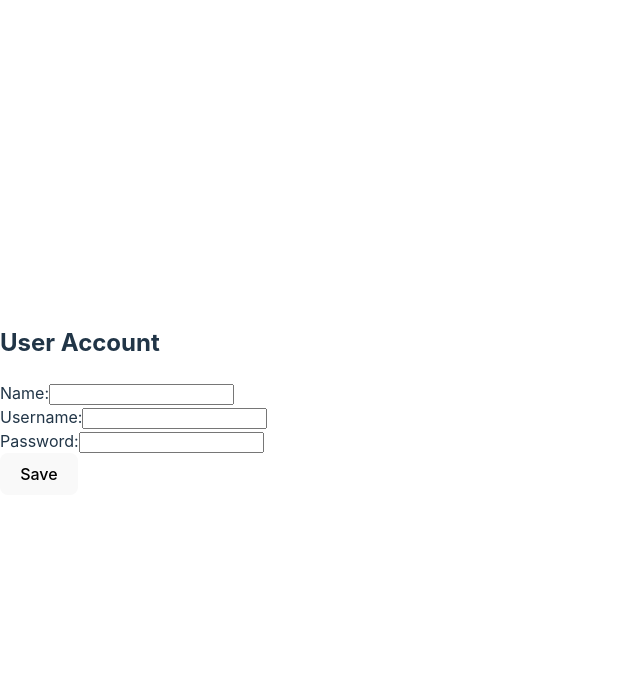
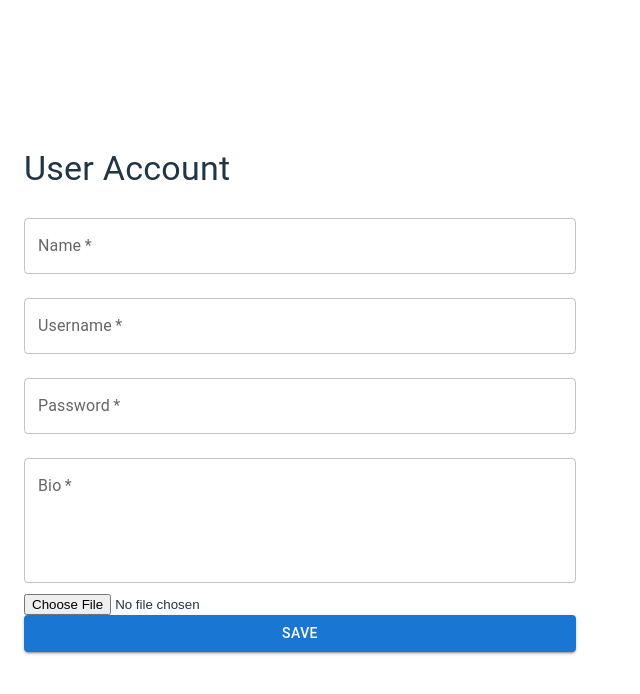
Before and after one commit to Event-Manager-Alx-webstack-project/frontend, a React (Vite) app in the folder EventManager/: page / in a window 1280 px wide. Shown: the top 694 px of the page, without its empty margins (0-640 px from the left). Built offline with nearby package versions, Linux system fonts and the light colour scheme.

Commit message:
changes to UserAccount and Accounts file

```diff
--- a/EventManager/src/Account.jsx
+++ b/EventManager/src/Account.jsx
@@ -1,26 +1,89 @@
-import React from 'react';
+import React, { useState } from 'react';
+import { Avatar, Typography, Container, Box, Grid, Button } from '@mui/material';
 
 const Account = ({ userData }) => {
-  return (
-    <div className="account">
-      <h2>Account Section</h2>
-      <div style={{ display: 'flex', justifyContent: 'space-between' }}>
-        <div>
-          <img
-            src={userData.profilePicture}
-            alt="Profile"
-            style={{ width: '100px', height: '100px', borderRadius: '50%' }}
+    // Log userData to confirm it's being received
+    console.log('Received userData in Account:', userData);
+
+    // Check if userData is null or undefined
+    if (!userData) {
+      return <Typography variant="h6">No user data available.</Typography>;
+    }
+    const [profilePicture, setProfilePicture] = useState(userData.profilePicture || null); // Initialize with userData.profilePicture
+
+/**const Account = ({ userData }) => {
+    const [profilePicture, setProfilePicture] = useState(userData.profilePicture);*/
+
+    const handleProfilePictureChange = (event) => {
+      const file = event.target.files[0];
+      if (file) {
+        setProfilePicture(URL.createObjectURL(file));
+      }
+    };
+
+// Define categories
+const categories = [
+    'Religious',
+    'Social',
+    'Festivals',
+    'Parties',
+    'Online Webinars',
+    'Educational'
+  ];
+
+return (
+    <Container maxWidth="sm">
+      <Typography variant="h4" gutterBottom>Account Section</Typography>
+      <Box display="flex" justifyContent="space-between" alignItems="center">
+        <Box>
+          <label htmlFor="profile-picture-upload">
+            <Avatar
+              src={profilePicture}
+              alt="Profile"
+              sx={{ width: 100, height: 100, cursor: 'pointer' }}
+            />
+          </label>
+          <input
+            id="profile-picture-upload"
+            type="file"
+            accept="image/*"
+            style={{ display: 'none' }} // Hide the default file input
+            onChange={handleProfilePictureChange}
           />
-          <h3>{userData.name}</h3>
-          <p>{userData.bio}</p>
-        </div>
-        <div style={{ textAlign: 'right' }}>
-          <h4>{userData.username}</h4>
-          <p>Following: {userData.followingCount}</p>
-          <p>Followers: {userData.followerCount}</p>
-        </div>
-      </div>
-      </div>
+          <Typography variant="h5" noWrap>{userData.name}</Typography>
+          <Typography variant="body1">{userData.bio}</Typography>
+        </Box>
+        <Box textAlign="right">
+          <Typography variant="h6" noWrap>{userData.username}</Typography>
+          <Typography variant="body2">Following: {userData.followingCount}</Typography>
+          <Typography variant="body2">Followers: {userData.followerCount}</Typography>
+        </Box>
+      </Box>
+
+      {/* Categories Section */}
+      <Typography variant="h5" gutterBottom sx={{ marginTop: 4 }}>Event Categories</Typography>
+      <Grid container spacing={2}>
+        {categories.map((category) => (
+          <Grid item xs={6} sm={4} md={3} key={category}>
+            <Box
+              sx={{
+                border: '1px solid #ccc',
+                borderRadius: '8px',
+                padding: 2,
+                textAlign: 'center',
+                cursor: 'pointer',
+                transition: 'background-color 0.3s',
+                '&:hover': {
+                  backgroundColor: '#f0f0f0',
+                },
+              }}
+            >
+              <Typography variant="h6">{category}</Typography>
+            </Box>
+          </Grid>
+        ))}
+      </Grid>
+    </Container>
   );
 };
 
--- a/EventManager/src/App.jsx
+++ b/EventManager/src/App.jsx
@@ -6,7 +6,8 @@ import Account from './Account';
 const App = () => {
   const [userData, setUserData] = useState(null);
 
-  return (
+console.log('Current userData:', userData); // Log userData to track changes
+return (
     <Router>
       <div className="App">
         <Routes>
--- a/EventManager/src/UserAccount.jsx
+++ b/EventManager/src/UserAccount.jsx
@@ -1,5 +1,6 @@
 import React, { useState } from 'react';
 import { useNavigate } from 'react-router-dom';
+import { TextField, Button, Avatar, Typography, Container } from '@mui/material';
 
 const UserAccount = ({ setUserData }) => {
   const navigate = useNavigate();
@@ -22,8 +23,17 @@ const UserAccount = ({ setUserData }) => {
 
       const handleSubmit = (event) => {
         event.preventDefault();
-        // Set user data in the parent component
-        setUserData({
+        // Log form data before setting userData
+        console.log('Form submitted:', {
+          name,
+          username,
+          bio,
+          profilePicture,
+          followingCount,
+          followerCount,
+        });
+
+	  setUserData({
           name,
           username,
           bio,
@@ -35,40 +45,19 @@ const UserAccount = ({ setUserData }) => {
         navigate('/account');
       };
 
-      return (
-        <div className="user-account">
-          <h2>User Account</h2>
-          <form onSubmit={handleSubmit}>
-            <div>
-              <label>Name:</label>
-              <input
-                type="text"
-                value={name}
-                onChange={(e) => setName(e.target.value)}
-                required
-              />
-            </div>
-            <div>
-              <label>Username:</label>
-              <input
-                type="text"
-                value={username}
-                onChange={(e) => setUsername(e.target.value)}
-                required
-                />
-        </div>
-        <div>
-          <label>Password:</label>
-          <input
-            type="password"
-            value={password}
-            onChange={(e) => setPassword(e.target.value)}
-            required
-          />
-        </div>
-        <button type="submit">Save</button>
+return (
+  <Container maxWidth="sm">
+    <Typography variant="h4" gutterBottom>User Account</Typography>
+    <form onSubmit={handleSubmit}>
+      <TextField label="Name" fullWidth margin="normal" value={name} onChange={(e) => setName(e.target.value)} required />
+      <TextField label="Username" fullWidth margin="normal" value={username} onChange={(e) => setUsername(e.target.value)} required />
+      <TextField label="Password" type="password" fullWidth margin="normal" value={password} onChange={(e) => setPassword(e.target.value)} required />
+      <TextField label="Bio" fullWidth margin="normal" multiline rows={4} value={bio} onChange={(e) => setBio(e.target.value)} required />
+      <input type="file" accept="image/*" onChange={handleProfilePictureChange} />
+      {profilePicture && <Avatar src={profilePicture} alt="Profile Preview" sx={{ width: 100, height: 100, marginTop: 2 }} />}
+        <Button type="submit" variant="contained" color="primary" fullWidth>Save</Button>
       </form>
-    </div>
+    </Container>
   );
 };
 
```
